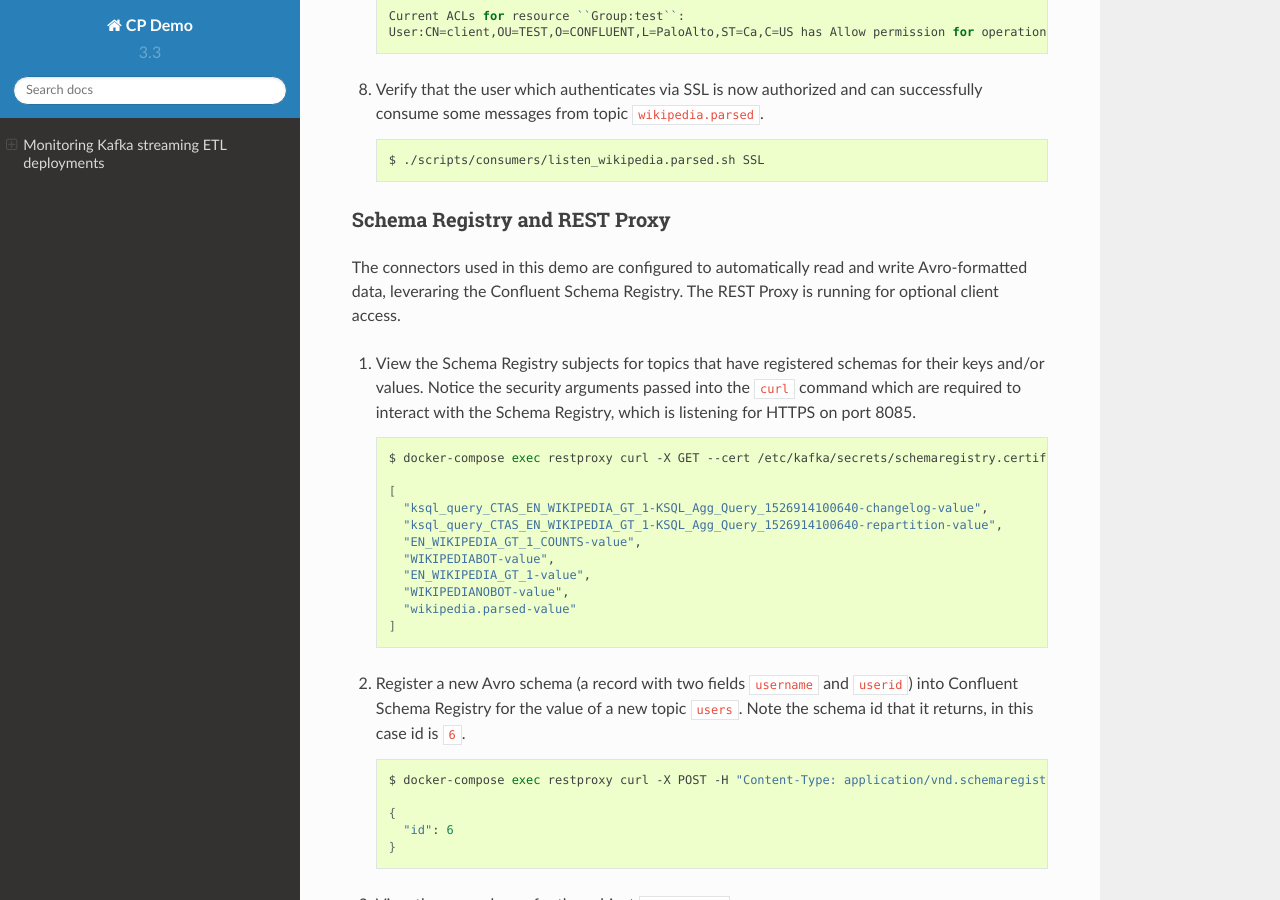
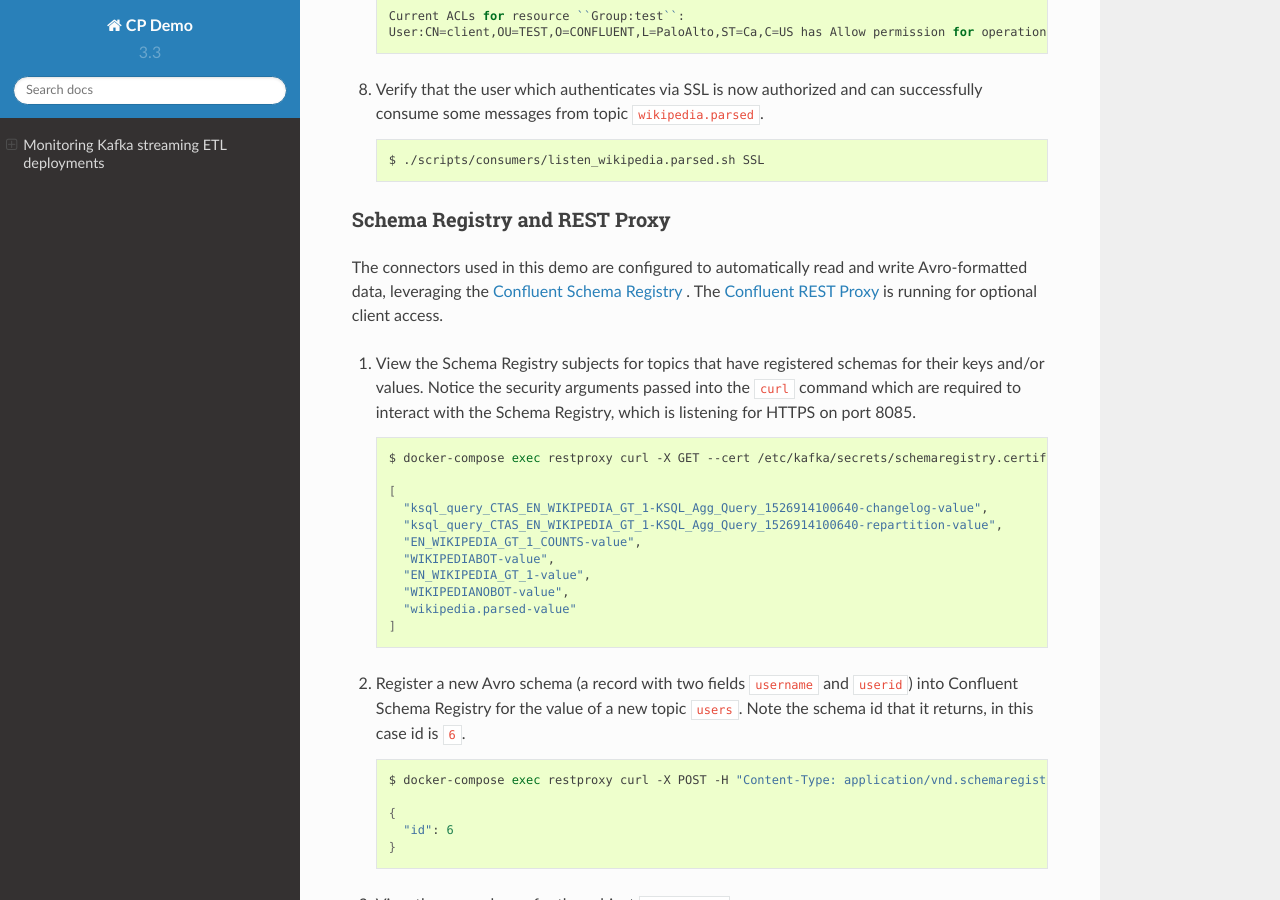
Before and after one commit to confluentinc/cp-demo, a Sphinx documentation site: the page built from docs/index.rst, in a window 1280 px wide and 900 px high, scrolled down 34737 px. Built offline with Sphinx 7.4.7 and the Read the Docs theme 2.0.0, drawn with Linux system fonts in a browser that asks for light colours.

Commit message:
Add doc links to SR and REST Proxy

```diff
--- a/docs/index.rst
+++ b/docs/index.rst
@@ -1068,7 +1068,7 @@
 Schema Registry and REST Proxy
 ------------------------------
 
-The connectors used in this demo are configured to automatically read and write Avro-formatted data, leveraring the Confluent Schema Registry.  The REST Proxy is running for optional client access.
+The connectors used in this demo are configured to automatically read and write Avro-formatted data, leveraging the `Confluent Schema Registry <https://docs.confluent.io/current/schema-registry/docs/index.html>`__ .  The `Confluent REST Proxy <https://docs.confluent.io/current/kafka-rest/docs/index.html>`__  is running for optional client access.
 
 1. View the Schema Registry subjects for topics that have registered schemas for their keys and/or values. Notice the security arguments passed into the ``curl`` command which are required to interact with the Schema Registry, which is listening for HTTPS on port 8085.
 
```
